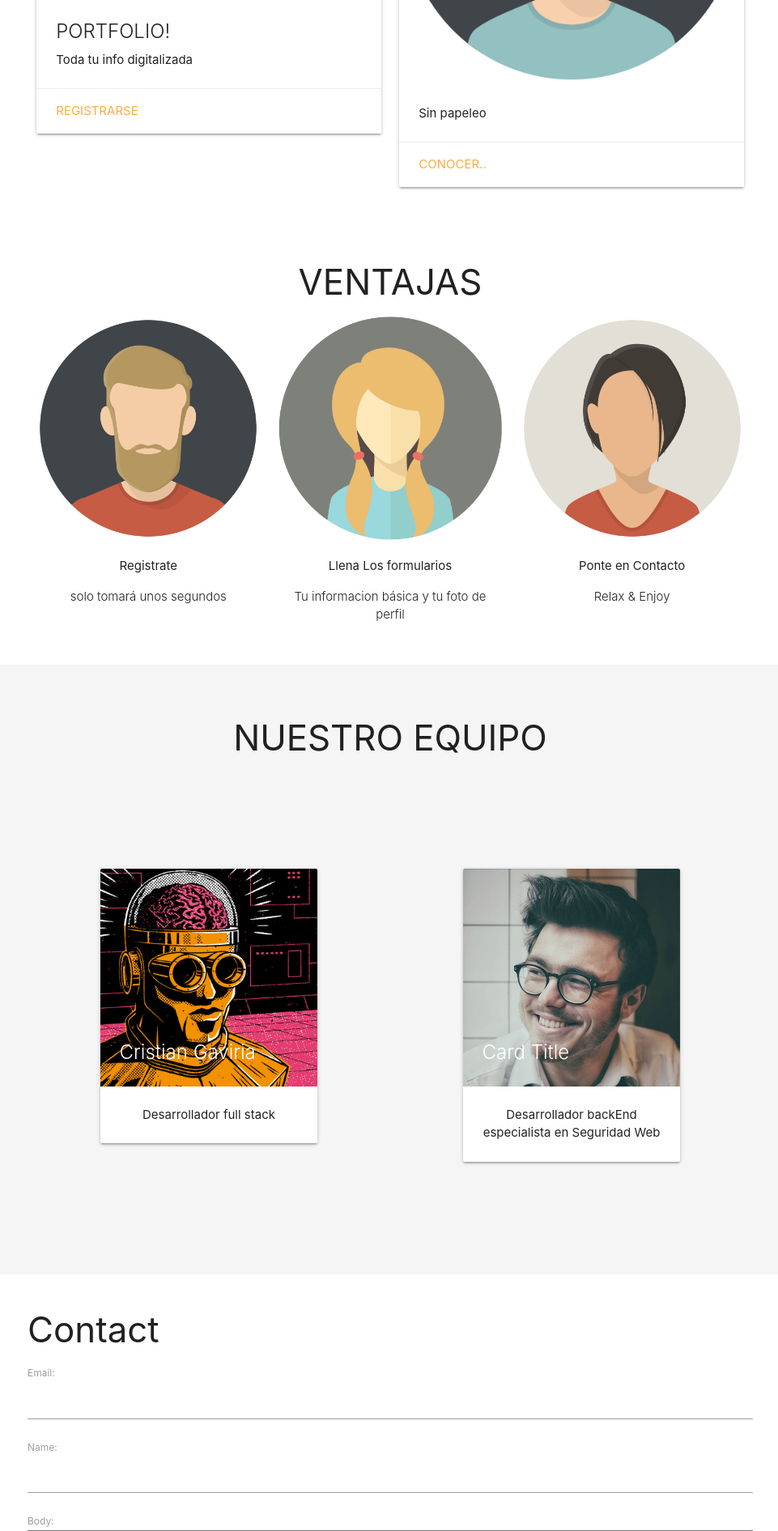
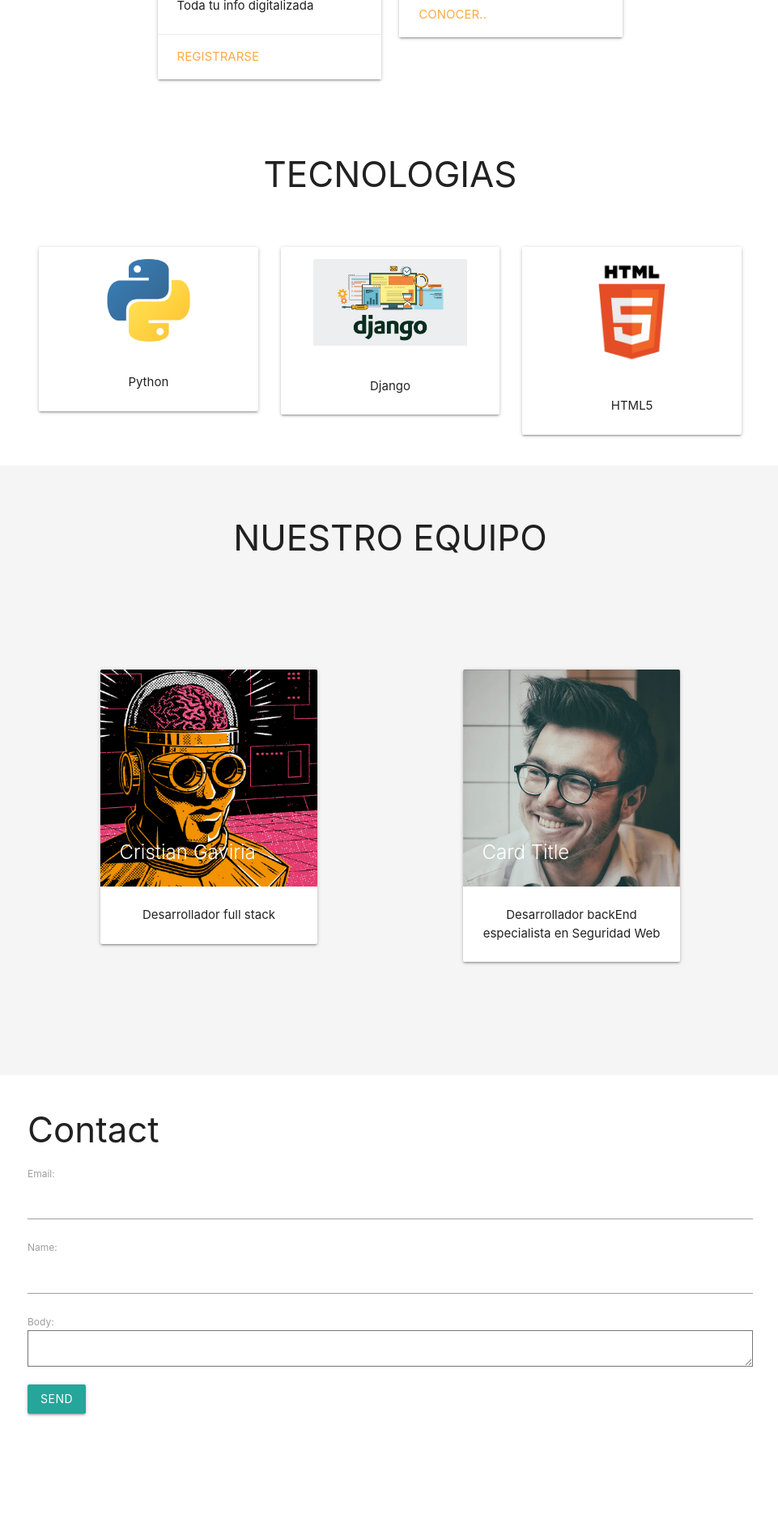
Before and after one commit to funcionanonima/portF, a Django app: page /home/ in a window 1280 px wide. Shown: the part 922-2813 px from the top of the page at 81% size, without its empty margins (158-1119 px from the left). After the commit the page ends 2671 px from the top, so only its background shows below. Run offline with Django 3.2, Linux system fonts and the light colour scheme.

Commit message:
cambios a vista home

```diff
--- a/home/templates/home/home.html
+++ b/home/templates/home/home.html
@@ -37,8 +37,10 @@
     <section class="section">
         <div class="container">
             <h3 class="center">NOSOTROS</h3>
+            <br>
+            <br>
             <div class="row">
-                <div class="col s6">
+                <div class="col s4 m4 offset-l2 offset-m2 offset-s2">
                     <div class="card">
                             <div class="card-image">
                                 <img src="{% static 'home/assets/4.jpg' %}" alt="">
@@ -52,13 +54,13 @@
                         </div>
                     </div>
                 </div>
-                <div class="col s6">
+                <div class="col s4 m4">
                     <div class="card">
                         <div class="card-image">
-                            <img src="{% static '/home/assets/AdminFemaleAvatar.png' %}" alt="">
+                            <img src="{% static '/home/assets/2.jpg' %}" alt="">
                         </div>
                         <div class="card-content">
-                            <p class="text-titles">Sin papeleo</p>
+                            <p class="text-titles">Sin papeleo y en un solo lugar!</p>
                         </div>
                         <div class="card-action">
                             <a href="#">Conocer..</a>
@@ -72,31 +74,54 @@
     <!-- targets -->
     <section class="section">
         <div class="row container">
-            <h3 class="center">VENTAJAS</h3>
+          <h3 class="center">TECNOLOGIAS</h3>
+          <br>
+          <br>
               <div class="col s4">
-              <div class="center promo promo-example">
-                    <img class="responsive-img" src="{% static '/home/assets/unnamed.png' %}" alt="">
-                <!-- <i class="grey-text large material-icons">flash_on</i> -->
-                <p class="promo-caption">Registrate</p>
-                <p class="light center">solo tomará unos segundos</p>
+                  <div class="card" style="margin:1%">
+                    <section class="section">
+                      <div class="container">
+                          <div class="card-image circle">
+                            <img class="responsive-img" src="{% static 'home/assets/py.png' %}">
                           </div>
                       </div>
-            <div class="col s4">
-              <div class="center promo promo-example">
-                    <img class="responsive-img" src="{% static 'home/assets/StudetFemaleAvatar.png' %}" alt="">
-                <!-- <i class="grey-text large material-icons">group</i> -->
-                <p class="promo-caption">Llena Los formularios</p>
-                <p class="light">Tu informacion básica y tu foto de perfil</p>
+                    </section>
+                    <div class="center card-content">
+                      <p>Python</p>
                     </div>
                   </div>
+              </div>
+
               <div class="col s4">
-              <div class="center promo promo-example">
-                <img class="responsive-img" src="{% static 'home/assets/TeacherFemaleAvatar.png' %}" alt="">
-                <!-- <i class="grey-text large material-icons">settings</i> -->
-                <p class="promo-caption">Ponte en Contacto</p>
-                <p class="light center">Relax & Enjoy</p>
+                  <div class="card"style="margin:1%">
+                      <section class="section">
+                        <div class="container">
+                            <div class="card-image circle">
+                              <img class="responsive-img" src="{% static 'home/assets/dj.jpg' %}">
                             </div>
                         </div>
+                      </section>
+                      <div class="center card-content">
+                        <p>Django</p>
+                      </div>
+                    </div>
+              </div>
+
+              <div class="col s4">
+                  <div class="card" style="margin:1%">
+                      <section class="section">
+                        <div class="container">
+                            <div class="card-image circle">
+                              <img class="responsive-img" src="{% static 'home/assets/html5.jpg' %}">
+                            </div>
+                        </div>
+                      </section>
+                      <div class="center card-content">
+                        <p>HTML5</p>
+                      </div>
+                    </div>
+              </div>
+
         </div>
 
         </section>
--- a/portF/settings.py
+++ b/portF/settings.py
@@ -84,6 +84,7 @@
         'ENGINE': 'django.db.backends.sqlite3',
         'NAME': os.path.join(BASE_DIR, 'db.sqlite3'),
     }
+
     # 'default': {
     #     'ENGINE': 'djongo',
     #     'NAME': 'porTF',
```
Also changed, not shown: home/static/home/assets/dj.jpg (added), home/static/home/assets/html5.jpg (added), home/static/home/assets/js.png (added), home/static/home/assets/py.png (added), media/avatars/Captura.PNG (added). Lines whose indentation alone changed are shown as unchanged.
